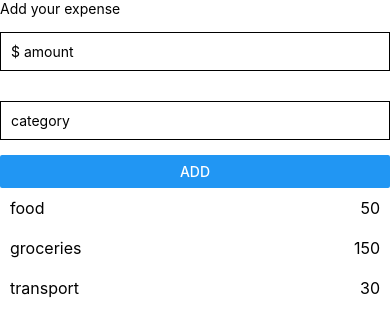
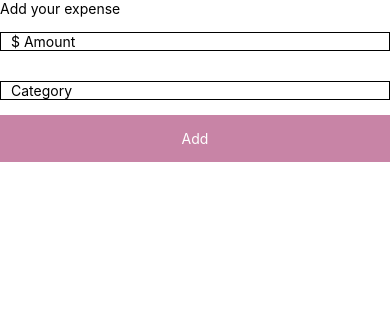
Before and after one commit to JasanRai/CrossApp, a React Native app: screen / in a window 390 px wide. Shown: the top 334 px of the page. Built offline with nearby package versions, Linux system fonts and the light colour scheme.

Commit message:
adding function complete

```diff
--- a/App.js
+++ b/App.js
@@ -1,6 +1,6 @@
 import { StatusBar } from 'expo-status-bar';
 import React,{Component} from 'react';
-import { StyleSheet, Text, View, Button, SafeAreaView, FlatList, TextInput} from 'react-native';
+import { StyleSheet, Text, View, Button, SafeAreaView, FlatList, TextInput, TouchableOpacity, TouchableWithoutFeedback} from 'react-native';
 // custom component
 import {TextBox} from './component/TextBox';
 
@@ -12,30 +12,35 @@ state ={
   expenseCategory: ''
 }
 
-listData = [
-  { id: '1', amount : 50, category:'food'},
-  { id: '2', amount : 150, category:'groceries'},
-  { id: '3', amount : 30, category:'transport'},
-]
+listData = []
+
   render() {
   return (
     <SafeAreaView>
+      <View style ={styles.main}>
         <Text>Add your expense</Text>
         <TextInput
         style={styles.input}
-        placeholder="$ amount"
-        onChangeText={ text =>this.setState({expenseAmount: parseFloat (text)}) }
-        keyboardType="number-pad" />
+        placeholder="$ Amount"
+        onChangeText={text =>this.setState({expenseAmount: parseFloat(text) })}
+        keyboardType= "number-pad"/>
         <TextInput
         style={styles.input}
-      placeholder="category"
-      onChangeText={ text =>this.setState({ expenseCategory: text})}
+        placeholder="Category"
+        onChangeText={text => this.setState({expenseCategory: text }) }
         />
-      <Button title="Add" onPress={this.addItem()} />
+      </View>
+
+      <View>
+        <TouchableOpacity style ={styles.button} onPress = {this.addItem}>
+          <Text style = {styles.buttonText}>Add</Text>
+        </TouchableOpacity>
+      </View>
+
       <FlatList
         data={this.listData}
         renderItem={this.renderList}
-        keyExtractor={expense => expense.id}
+        keyExtractor={item=> item.id}
         extraData={this.state.expenseAmount}
       />
 
@@ -46,30 +51,40 @@ listData = [
     <Item amount={item.amount} category={item.category} />
   )
   addItem = () => {
-    if(isNaN(this.state.expenseAmount) || this.state.expenseAmount == 0)
+    if(isNaN(this.state.expenseAmount) || this.state.expenseAmount == 0 || this.state.expenseCategory == '')
     {
       return;
     }
       let id = new Date().getTime().toString()
-      let item = {
+      let listItem = {
         id: id,
         amount: this.state.expenseAmount,
         category: this.state.expenseCategory
       }
-      this.listData.push(item)
+      this.listData.push(listItem)
+      console.log('adding')
+      this.setState({expenseAmount:0})
       // this.setState({expenseAmount:0})
   }
 }
 
+const colors ={
+  primary : 'hsla(330, 38%, 65%, 1)'
+}
+
 const styles = StyleSheet.create({
-  main: {
+  input: {
   paddingHorizontal : 10,
-  },
-  input: {
-    width: '100%',
-    padding: 10,
-    borderColor: 'black',
+  borderColor:'black',
   borderWidth: 1,
   marginVertical : 15
+  },
+  button:{
+    padding: 15,
+    backgroundColor: colors.primary
+  },
+  buttonText:{
+    color: 'white',
+    textAlign: 'center'
   }
 });
```
Lines whose indentation alone changed are shown as unchanged.
